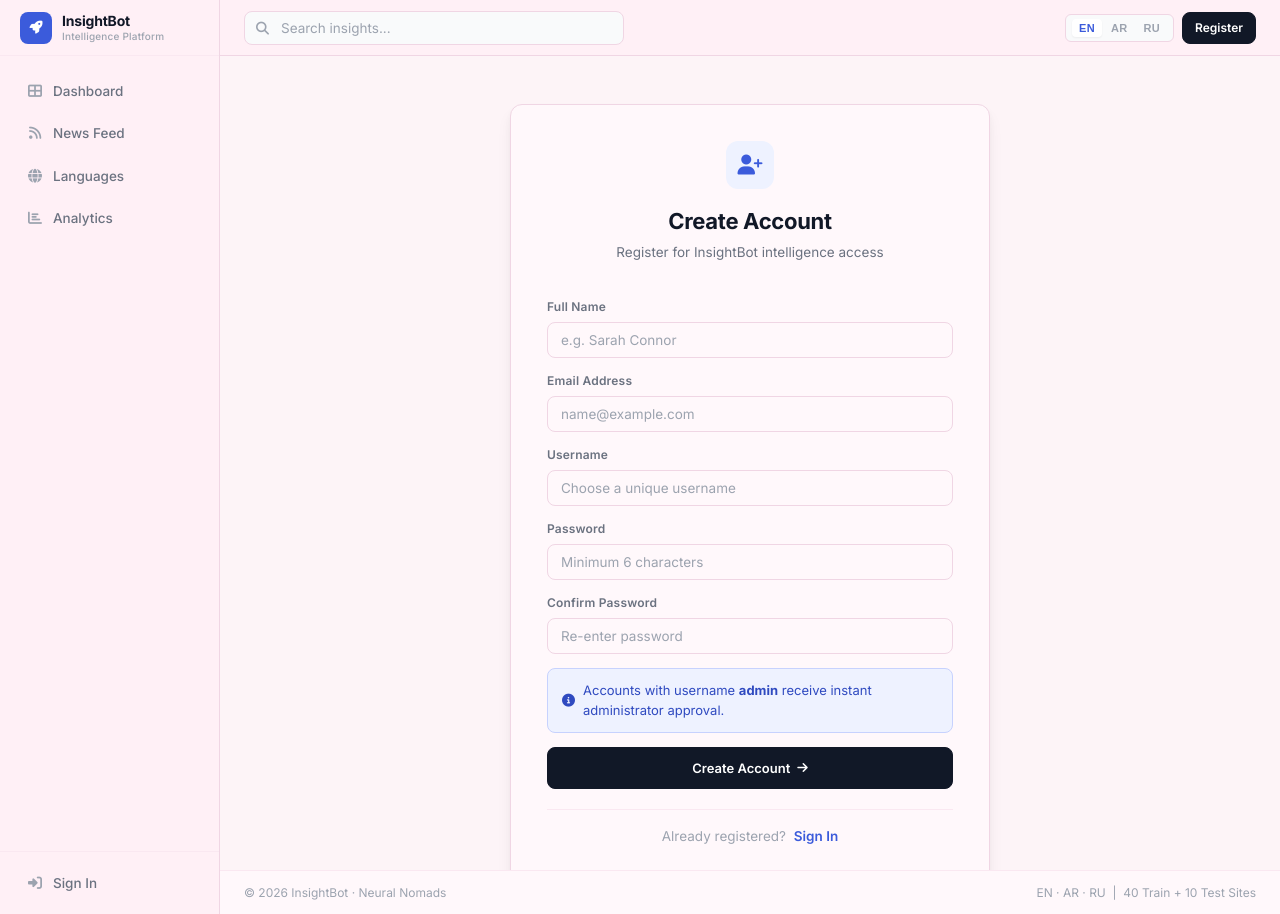
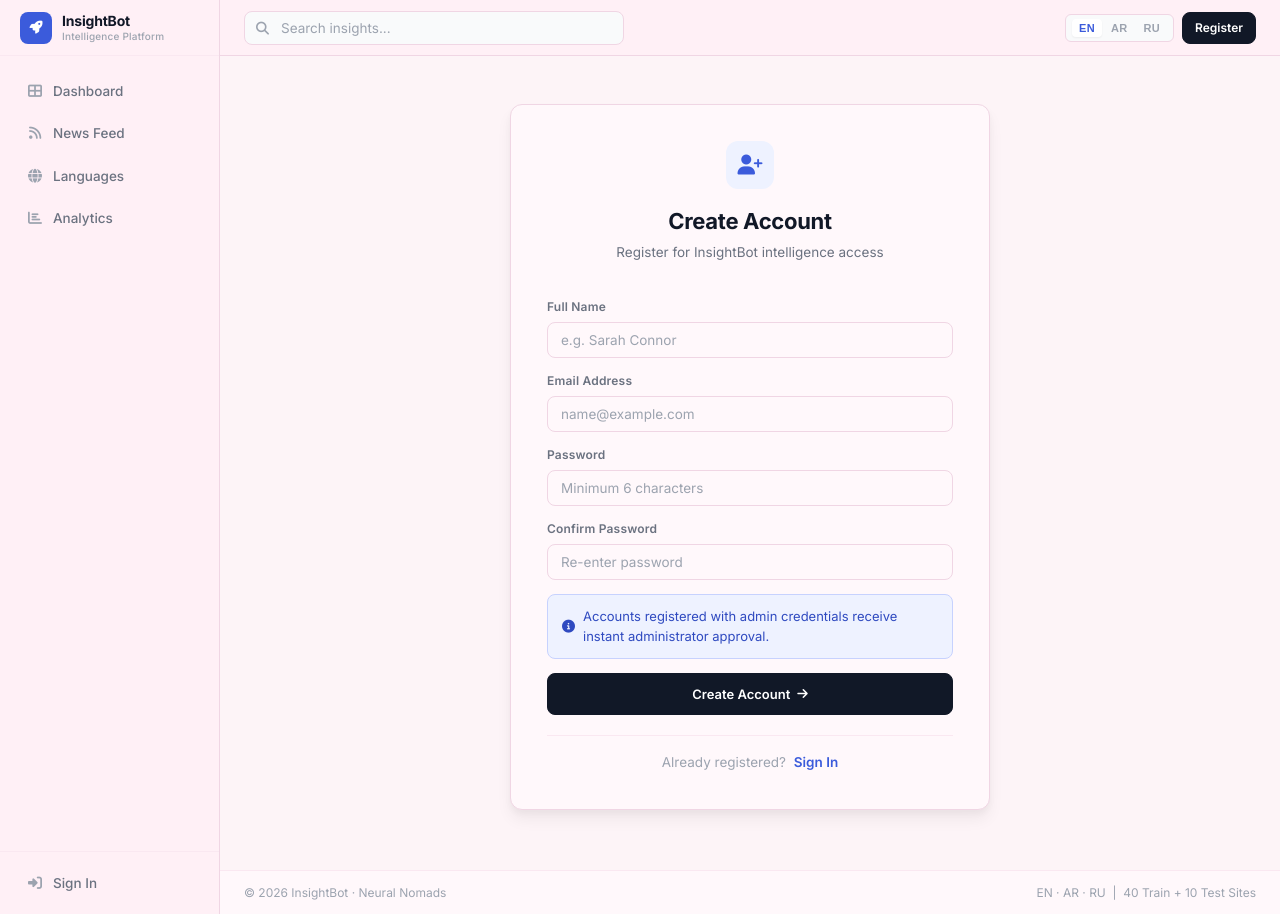
Before and after one commit to ateebkhan2299/InsightBot, a Flask app: page /register in a window 1280 px wide. Run offline with Flask 3, Linux system fonts and the light colour scheme.

Commit message:
feat(auth): remove username field from create account page and auto-derive unique username from email

```diff
--- a/api/routes.py
+++ b/api/routes.py
@@ -750,21 +750,33 @@ def register():
         password = request.form.get('password', '').strip()
         confirm_password = request.form.get('confirm_password', '').strip()
 
-        # Fallback if username wasn't provided directly but email was
+        # If username is not explicitly provided, generate automatically from email / fullname
         if not username and email:
-            username = email.split('@')[0]
+            base_user = email.split('@')[0].strip()
+            cleaned_user = re.sub(r'[^a-zA-Z0-9_]', '', base_user) or 'user'
+            candidate = cleaned_user
+            counter = 1
+            while user_repository.get_user_by_username(candidate):
+                candidate = f"{cleaned_user}{counter}"
+                counter += 1
+            username = candidate
+        elif not username and fullname:
+            cleaned_user = re.sub(r'[^a-zA-Z0-9_]', '', fullname.lower().replace(' ', '_')) or 'user'
+            candidate = cleaned_user
+            counter = 1
+            while user_repository.get_user_by_username(candidate):
+                candidate = f"{cleaned_user}{counter}"
+                counter += 1
+            username = candidate
+
         if not fullname and username:
             fullname = username.capitalize()
 
-        if not username or not password:
-            flash('Username and password are required.', 'danger')
+        if not email or not password:
+            flash('Email and password are required.', 'danger')
             return render_template('register.html', current_page='register')
 
-        if len(username) < 3:
-            flash('Username must be at least 3 characters.', 'danger')
-            return render_template('register.html', current_page='register')
-
-        if email and not re.match(r'^[\w\.-]+@[\w\.-]+\.\w+$', email):
+        if not re.match(r'^[\w\.-]+@[\w\.-]+\.\w+$', email):
             flash('Please enter a valid email address.', 'danger')
             return render_template('register.html', current_page='register')
 
@@ -781,25 +793,20 @@ def register():
             flash('Database connection error.', 'danger')
             return render_template('register.html', current_page='register')
 
-        # Check duplicate username
-        if user_repository.get_user_by_username(username):
-            flash('Username is already taken. Please choose another.', 'danger')
-            return render_template('register.html', current_page='register')
-
         # Check duplicate email
-        if email and user_repository.get_user_by_email(email):
+        if user_repository.get_user_by_email(email):
             flash('An account with this email already exists.', 'danger')
             return render_template('register.html', current_page='register')
 
         pwd_hash, salt = AuthManager.hash_password(password)
         total_users = users_coll.count_documents({})
         is_first_user = (total_users == 0)
-        is_admin_user = is_first_user or (username.lower() in ('admin', 'admin1513')) or (email.lower() == 'admin1513@gmail.com')
+        is_admin_user = is_first_user or (username.lower() in ('admin', 'admin1513')) or (email.lower() in ('admin1513@gmail.com', 'admin@insightbot.ai'))
         is_approved = is_admin_user
 
         users_coll.insert_one({
             'fullname': fullname or username.capitalize(),
-            'email': email or f"{username}@insightbot.ai",
+            'email': email,
             'username': username,
             'password_hash': pwd_hash,
             'salt': salt,
@@ -811,7 +818,7 @@ def register():
         if is_approved:
             flash('Account created and approved! You can now sign in.', 'success')
         else:
-            log_repository.log_event("NEW_USER", f"New user registration from '{username}' (pending approval)", username)
+            log_repository.log_event("NEW_USER", f"New user registration from '{email}' (pending approval)", username)
             flash('Registration submitted! Pending administrator approval.', 'success')
 
         return redirect(url_for('api.login'))
--- a/templates/register.html
+++ b/templates/register.html
@@ -28,12 +28,6 @@
                 </div>
 
                 <div>
-                    <label class="form-label">Username</label>
-                    <input type="text" name="username" required placeholder="Choose a unique username"
-                           class="form-input" minlength="3">
-                </div>
-
-                <div>
                     <label class="form-label">Password</label>
                     <input type="password" name="password" id="regPassword" required placeholder="Minimum 6 characters"
                            class="form-input" minlength="6">
@@ -47,7 +41,7 @@
 
                 <div style="padding:12px 14px;background:var(--primary-light);border:1px solid var(--primary-mid);border-radius:8px;font-size:13px;color:var(--primary-dark);display:flex;align-items:center;gap:8px;">
                     <i class="fas fa-info-circle" style="flex-shrink:0;"></i>
-                    <span>Accounts with username <strong>admin</strong> receive instant administrator approval.</span>
+                    <span>Accounts registered with admin credentials receive instant administrator approval.</span>
                 </div>
 
                 <button type="submit" class="btn btn-primary" style="width:100%;justify-content:center;padding:12px;">
```
